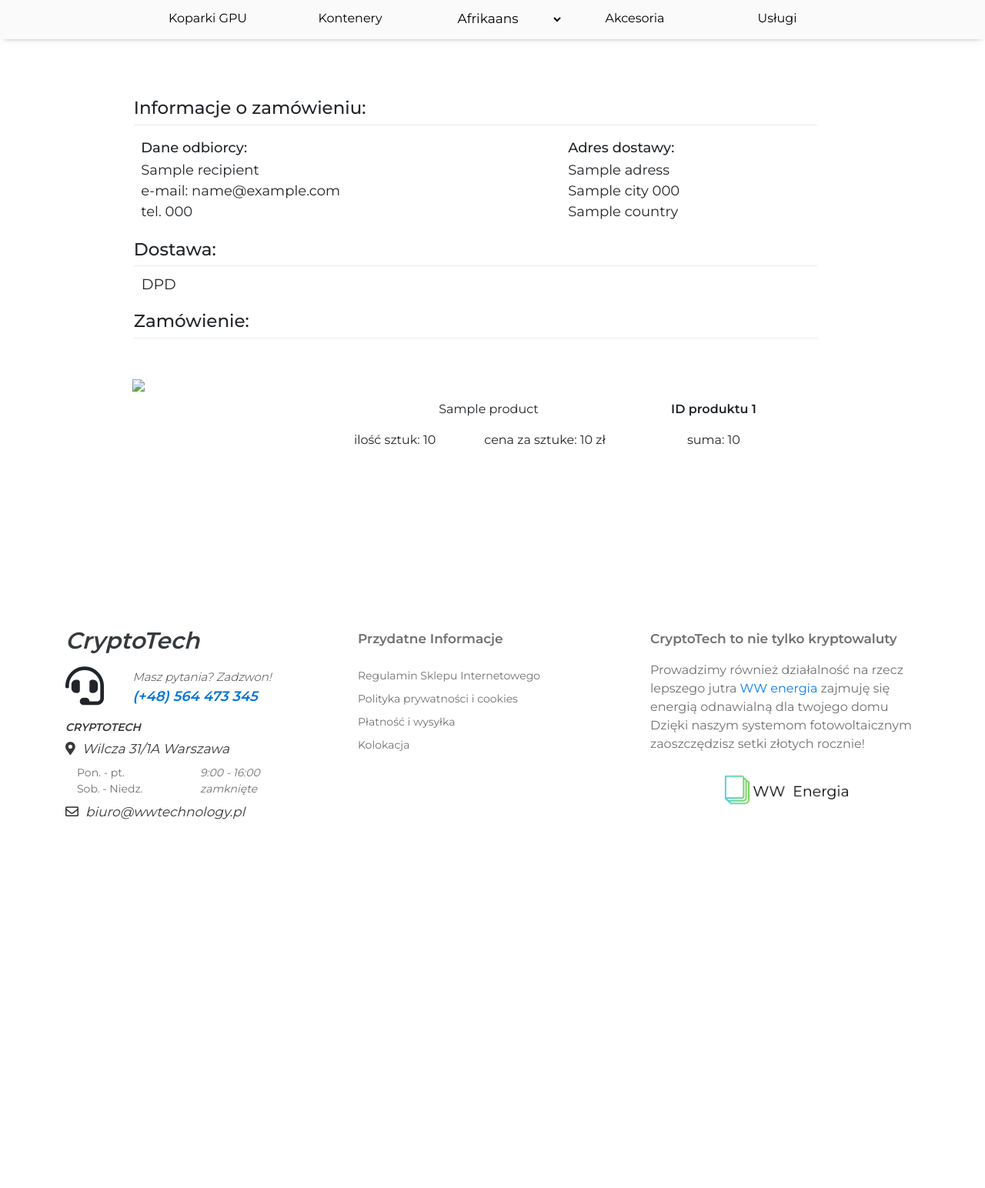
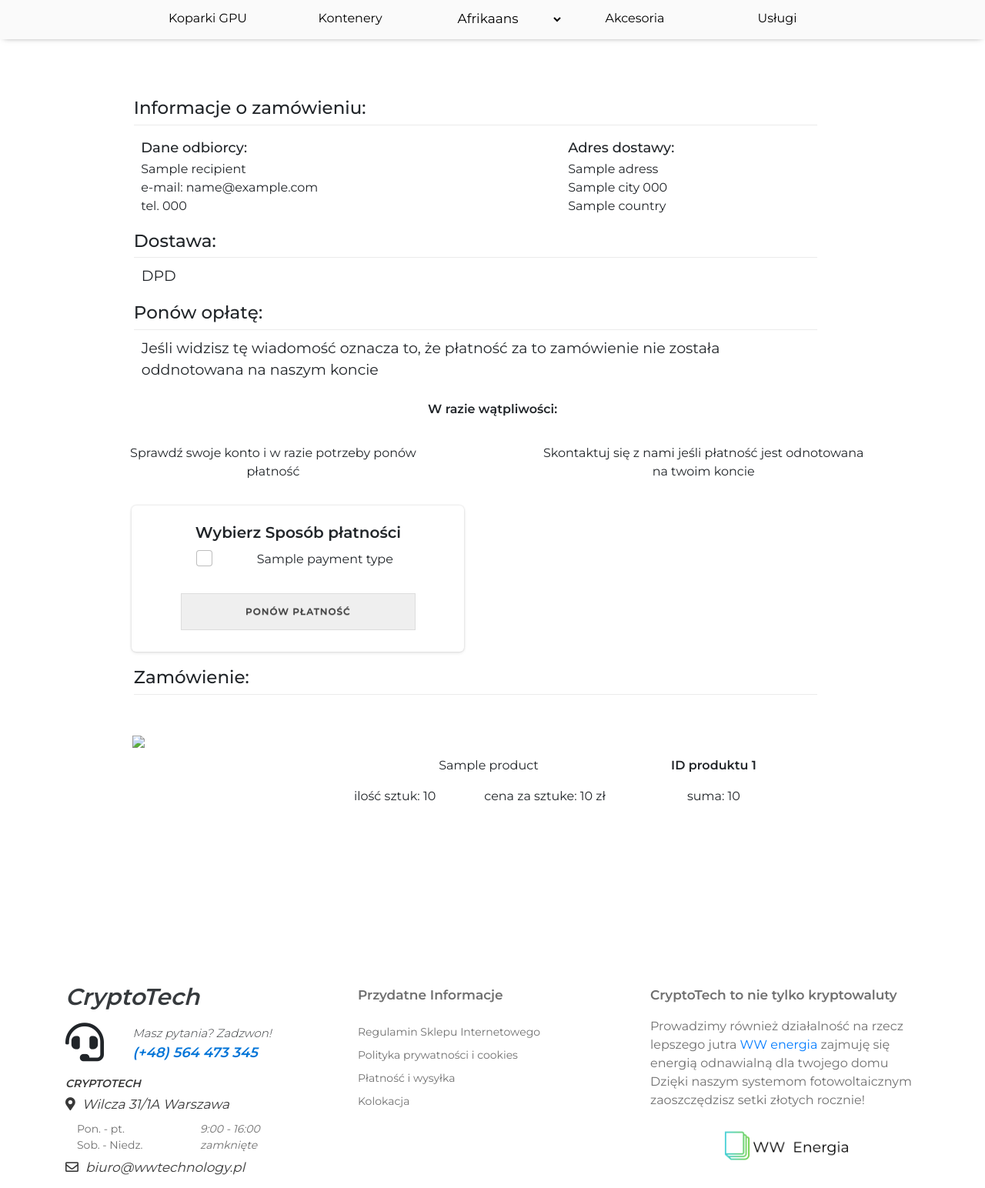
Before and after one commit to WinterOdin/web-store-with-django, a Django app: template templates/detailAboutOrder.html in a window 1280 px wide. Shown: the part 118-1662 px from the top of the page at 77% size. Before the commit the page ends 1183 px from the top, so only its background shows below. Run offline with Django 3.2, Linux system fonts and the light colour scheme; the template is opened without the code that fills it: most values are stand-ins (such as "Sample title", 1, 10 or a date in 2020); grey boxes marked "Sample" are stand-in pictures; some libraries are stand-ins or nearby versions.

Commit message:
finished everything

```diff
--- a/Control_Panel/urls.py
+++ b/Control_Panel/urls.py
@@ -24,5 +24,5 @@
 	path('controlPanelCategoryContentDetail/<int:pk>/', panel.controlPanelCategoryContentDetail, name='controlPanelCategoryContentDetail'),
 	path('controlPanelCategoryContentAdd', panel.controlPanelCategoryContentAdd, name='controlPanelCategoryContentAdd'),
 
-	path('controlPanelProductsDetailPaying/<int:pk>/', panel.controlPanelProductsDetailPaying, name='controlPanelProductsDetailPaying'),
+	path('controlPanelProductsDetailPaying/<str:pk>/', panel.controlPanelProductsDetailPaying, name='controlPanelProductsDetailPaying'),
 ]
--- a/mainpage/views.py
+++ b/mainpage/views.py
@@ -338,9 +338,6 @@
             request.session['values'] = values
 
         if values['paymentType'] == "card":
-
-
-
             customer = request.user.customer
             emailUser = request.user.email
             stripe.api_key  = API_KEY
--- a/static/css/adminPanel/controlPanel.css
+++ b/static/css/adminPanel/controlPanel.css
@@ -169,6 +169,7 @@
     padding-bottom: 0.5vh;
     border-bottom: 1px solid rgb(235, 235, 235);
 }
+.shipmentMethodPayment,
 .shipmentMethodDetail{
     font-size: 19px;
     text-transform: uppercase;
@@ -177,6 +178,24 @@
     margin-left: 8%;
     padding-top: 1.2vh;
 }
+
+
+.shipmentMethodPayment{
+    text-transform: none;
+}
+.colPayTile{
+    text-align: center;
+    width: 80%;
+    margin-left: 8%;
+    padding-top: 1.2vh;
+}
+.colPayTitle{
+    padding-left: 5%;
+}
+.recipientSumWrapperRePay{
+    width: 100%;
+}
+
 .rowOrderDetailsMargin{
     margin-bottom: 5vh;
 }
@@ -192,14 +211,14 @@
 }
 .tileDetailOrder{
     padding-top: 2vh;
-    height: 16vh;
+    height: auto;
     border-radius: 5px;
     width: 70%;
     margin-left: 15%;
 }
 .tileDetailOrderText{
     padding:0px 15px 0px;
-    font-size: 18px;
+    font-size: 16px;
     display: flex;
     align-items: center;
 }
@@ -440,3 +459,18 @@
     transition: all 0.4s cubic-bezier(0.42, 0, 0.58, 1);
 
 }
+
+
+
+
+
+
+
+@media (max-width:960px){
+    .containerOrderPanel {
+
+        width: 100%;
+        margin-left: 0%;
+    }
+
+}
--- a/static/css/adminPanel/controlPanelGrid.css
+++ b/static/css/adminPanel/controlPanelGrid.css
@@ -17,7 +17,7 @@
     grid-area: controlPanelColRight; }
 
 
-    @media (max-width:950px){
+    @media (max-width:960px){
       .grid-container-ControlPanel {
         display: grid;
         grid-template-columns: 1fr;
--- a/static/css/component.css
+++ b/static/css/component.css
@@ -465,7 +465,7 @@
 		margin-top: 1vh;
 	}
 	.cbp-vm-title-new {
-		margin-top: 11vh !important;
+		margin-top: 1vh;
 	}
 	.cbp-vm-view-grid .cbp-vm-image {
 		width: 100%;
@@ -520,7 +520,7 @@
     and (device-height : 812px)
     and (-webkit-device-pixel-ratio : 3) {
 		.cbp-vm-title-new {
-			margin-top: 8vh !important;
+			margin-top: 6vh ;
 		}
 	}
 
--- a/static/css/navbar.css
+++ b/static/css/navbar.css
@@ -432,7 +432,7 @@
         align-items: center;
         justify-content: center;
         text-align: center;
-        background: rgb(250, 250, 250);
+        background:inherit;
     }
     .numberItemsInCart {
         padding: 3px 8px;
--- a/templates/adminPanel/controlPanelOrder.html
+++ b/templates/adminPanel/controlPanelOrder.html
@@ -11,9 +11,9 @@
             {% trans "Zamówienia" %}
         </div>
         <div class="row no-gutters rowStylingName">
-            <div class="col-3">
+            <div class="col-2">
                 <div class="orderDisplayName">
-                   ID Tranzakcji
+                   ID
                 </div>
             </div>
             <div class="col-3">
@@ -31,7 +31,7 @@
                    Data
                 </div>
             </div>
-            <div class="col-1">
+            <div class="col-2">
                 <div class="orderDisplayName">
                     Wysłano
                 </div>
--- a/templates/detailAboutOrder.html
+++ b/templates/detailAboutOrder.html
@@ -11,6 +11,8 @@
 }
 
 </style>
+<link rel="stylesheet" type="text/css" href="{% static 'css/cart.css' %}?v=3.4.2">
+
 <link rel="stylesheet" type="text/css" href="{% static 'css/adminPanel/controlPanel.css' %}">
 <div class="containerOrderPanel">
     <div class="container">
@@ -62,6 +64,78 @@
                 </div>
             </div>
         </div>
+
+        {% if shipments.payed %}
+        <div class="titlesOrederDetail">
+            {% trans "Ponów opłatę:"  %}
+        </div>
+        <div class="row">
+            <div class="col-12">
+                <div class="shipmentMethodPayment">
+                    {% trans "Jeśli widzisz tę wiadomość oznacza to, że płatność za to zamówienie nie została oddnotowana na naszym koncie"%}
+                </div>
+
+                <div class="row">
+                    <div class="col-12" style="text-align: center; font-weight: 600;">
+                        <br />
+                        {% trans 'W razie wątpliwości:'  %}
+                        <br />
+                        <br />
+                    </div>
+                </div>
+                <div class="row">
+                    <div class="col-sm-12 col-md-6">
+                        <div class="colPayTile">
+                            <div class="colPayTitle">
+                                {% trans 'Sprawdź swoje konto i w razie potrzeby ponów płatność'  %}
+                            </div>
+
+                            <div class="recipientWrapper recipientSumWrapperRePay">
+                                <div class="recipientTitle sumUpCheckout">
+                                    {% trans "Wybierz Sposób płatności"  %}
+
+                                    <br />
+                                </div>
+                                <form method="POST" action="">
+                                    {% csrf_token  %}
+                                    {% for x in paymentType  %}
+                                    <div class="row no-gutters">
+                                        <div class="col-4">
+                                            <label class="checkbox path">
+                                                <input type="checkbox" value="{{ x.paymentPk }}" name="paymentType" class="payChecbkox">
+                                                <svg viewBox="0 0 21 21">
+                                                    <path d="M5,10.75 L8.5,14.25 L19.4,2.3 C18.8333333,1.43333333 18.0333333,1 17,1 L4,1 C2.35,1 1,2.35 1,4 L1,17 C1,18.65 2.35,20 4,20 L17,20 C18.65,20 20,18.65 20,17 L20,7.99769186"></path>
+                                                </svg>
+                                            </label>
+                                        </div>
+                                        <div class="col-8">
+                                            <div class="courierInfo">
+                                                {{ x.paymentName }}
+                                            </div>
+                                        </div>
+                                    </div>
+                                    {% endfor  %}
+                                    <div class="widthBtnCheckout">
+                                        <button type="submit" href="" class="btn btn-sm animated-button thar-three">{% trans "Ponów płatność " %}</button>
+                                    </div>
+                                </form>
+                            </div>
+                        </div>
+                    </div>
+                    <div class="col-sm-12 col-md-6">
+                         <div class="colPayTile">
+                            {% trans 'Skontaktuj się z nami jeśli płatność jest odnotowana na twoim koncie'%}
+
+                         </div>
+                    </div>
+                </div>
+            </div>
+        </div>
+
+        {% endif  %}
+
+
+
         {% if shipments.invoice == True  %}
         <div class="titlesOrederDetail">
             {% trans "Informacje do faktury:"  %}
@@ -106,12 +180,12 @@
         </div>
         {% for x in qs  %}
         <div class="row no-gutters rowOrderDetailsMargin">
-            <div class="col-4">
+            <div class="col-sm-12 col-md-4">
                 <div class="pictureDetailOrder">
                     <img class="pictureDetailOrderImageUser" src="{{ x.product.pic1.url }}" />
                 </div>
             </div>
-            <div class="col-6">
+            <div class="col-sm-12 col-md-6">
                 <div class="row rowInfoDetailsMargin">
                     <div class="col-8">
                         <div class="orderProductDetail">
--- a/templates/navbar.html
+++ b/templates/navbar.html
@@ -185,7 +185,7 @@
                 </div>
             </div>
             <div class="bottomBar">
-                <div class="container">
+                <div class="container" id="categoryBar">
                     <div class="row no-gutters">
                         <div class="col-1">
 
@@ -355,6 +355,19 @@
         </div>
       </div>
 </div>
+<script>
+$(window).resize(function(){
+    if(window.innerWidth <1200)
+    {
+        $("#categoryBar").addClass('container-fluid');
+        $("#categoryBar").removeClass('container');
+    }else
+    {
+        $("#categoryBar").addClass('container');
+        $("#categoryBar").removeClass('container-fluid');
+    }
+});
+</script>
 <script src="{% static 'js/navbarJQ.js'  %}"></script>
 
 <script src="{% static 'js/navbarJS.js'  %}"></script>
--- a/templates/p24Pay.html
+++ b/templates/p24Pay.html
@@ -144,6 +144,7 @@
           email: '{{ email}}',
 
         },
+
       },
       payment_method_options: {
         p24: {
```
Also changed, not shown: Control_Panel/views.py (+12 -16 lines), static/css/owlCarouselCustom.css (+34 -1 lines), templates/adminPanel/controlPanelOrderDetail.html (+8 -4 lines), user/views.py (+82 -2 lines).
